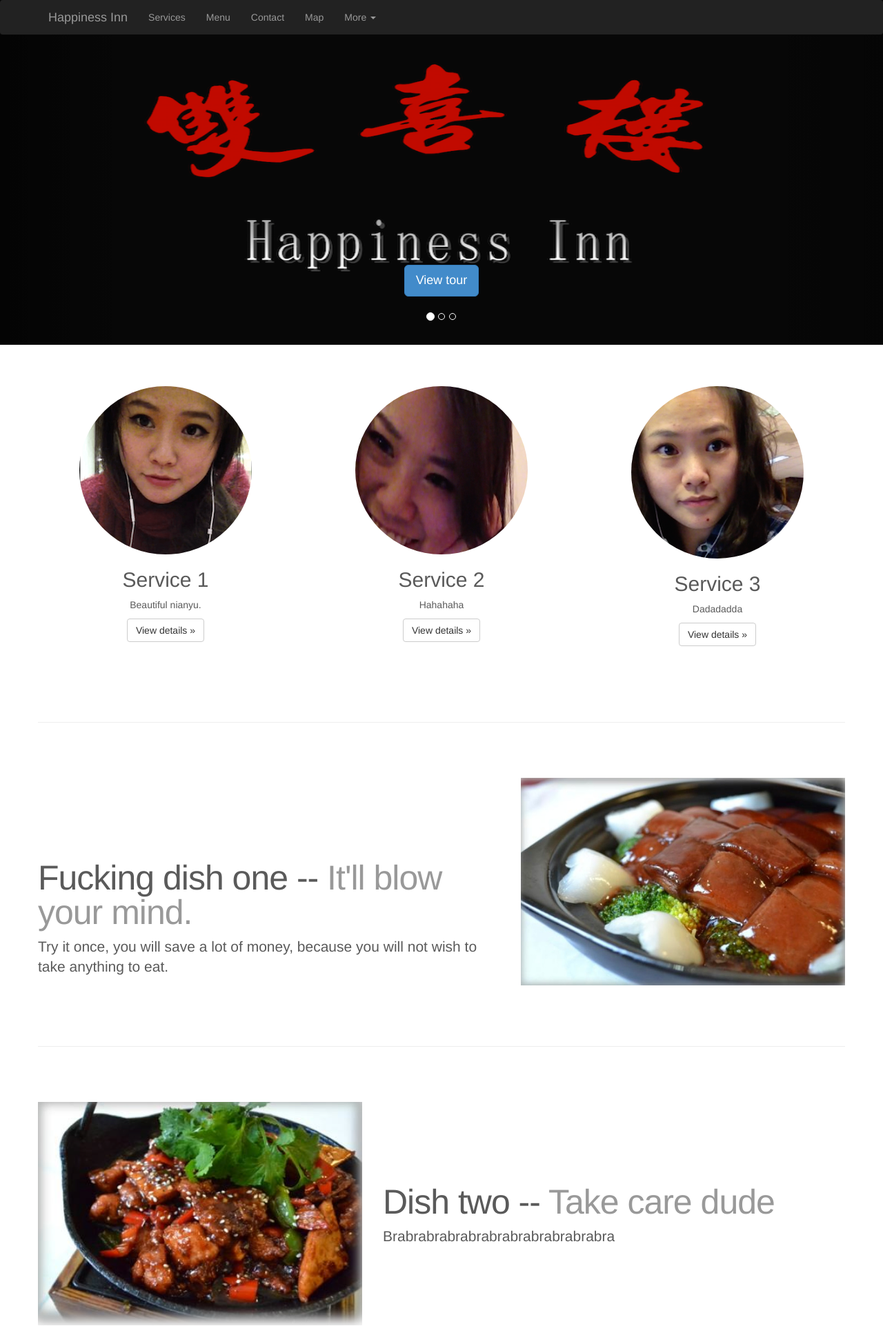
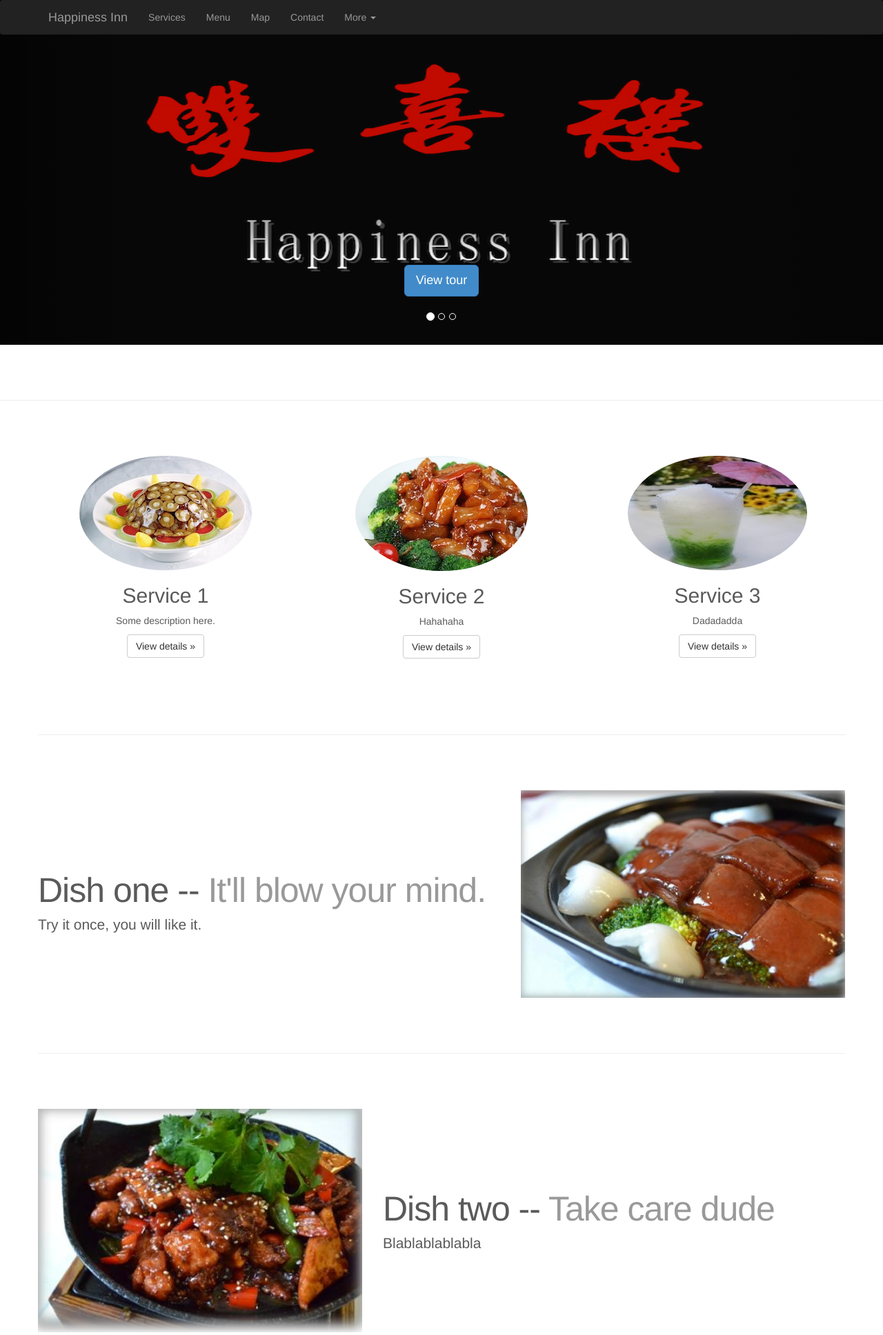
Before and after one commit to wonderwoman06/restaurant, a PHP site: page / in a window 1280 px wide. Shown: the top 1936 px of the page at 69% size. Run offline with PHP 8.4, Linux system fonts and the light colour scheme; some libraries are stand-ins or nearby versions.

Commit message:
fix user experience

```diff
--- a/css/style.css
+++ b/css/style.css
@@ -16,5 +16,22 @@ footer{
 	text-align:center;
 
 
-	margin-bottom: 10em;
+	margin-bottom: 20em;
 }
+
+
+
+
+@media only screen and (max-width: 959px) {}
+
+/* Tablet Portrait size to standard 960 (devices and browsers) */
+@media only screen and (min-width: 768px) and (max-width: 959px) {}
+
+/* All Mobile Sizes (devices and browser) */
+@media only screen and (max-width: 767px) {}
+
+/* Mobile Landscape Size to Tablet Portrait (devices and browsers) */
+@media only screen and (min-width: 480px) and (max-width: 767px) {}
+
+/* Mobile Portrait Size to Mobile Landscape Size (devices and browsers) */
+@media only screen and (max-width: 479px) {}
--- a/index.html
+++ b/index.html
@@ -46,8 +46,9 @@
               <ul class="nav navbar-nav">
                 <li><a href="#service">Services</a></li>
                 <li><a href="#menu">Menu</a></li>
+                <li><a href="#navimap">Map</a></li>
                 <li><a href="#contact">Contact</a></li>
-                <li><a href="#map">Map</a></li>
+
 
                 <li class="dropdown">
                   <a href="#" class="dropdown-toggle" data-toggle="dropdown">More <b class="caret"></b></a>
@@ -95,21 +96,21 @@
           </div>
         </div>
         <div class="item">
-          <img src="img/slide2.jpg" alt="Second slide" class="img-responsive">
+          <img src="img/slide2.png" alt="Second slide" class="img-responsive">
           <div class="container">
             <div class="carousel-caption">
               <h1>Server the best for you</h1>
-              <p>You thought!</p>
+              <p>Your choice!</p>
               <p><a class="btn btn-lg btn-primary" href="#" role="button">Come to punch me</a></p>
             </div>
           </div>
         </div>
         <div class="item">
-          <img src="img/slide3.jpeg" alt="Third slide" class="img-responsive">
+          <img src="img/slide3.jpg" alt="Third slide" class="img-responsive">
           <div class="container">
             <div class="carousel-caption">
-              <h1>Do you know the funcking boss here?</h1>
-              <p>Don't trust anything you hear from us.</p>
+              <h1>Do you know our features here?</h1>
+              <p>Hey! It's worth coming.</p>
               <p><a class="btn btn-lg btn-primary" href="#" role="button">Please like this page</a></p>
             </div>
           </div>
@@ -129,28 +130,31 @@
     ================================================== -->
     <!-- Wrap the rest of the page in another container to center all the content. -->
 
+    <a id="service">
+     <hr class="featurette-divider">
+    </a>
     <div class="container marketing">
 
       <!-- Three columns of text below the carousel -->
       <div class="row">
         <div class="col-lg-4">
-         <a id="service">
-          <img class="img-circle" src="img/circle1.png" alt="Generic placeholder image">
-        </a>
+
+          <img class="img-circle" src="img/circle1.jpg" alt="Generic placeholder image">
+
           <h2>Service 1</h2>
 
-          <p>Beautiful nianyu.</p>
+          <p>Some description here.</p>
           <p><a class="btn btn-default" href="#" role="button">View details &raquo;</a></p>
         </div><!-- /.col-lg-4 -->
         <div class="col-lg-4">
-          <img class="img-circle" src="img/circle2.png" alt="Generic placeholder image">
+          <img class="img-circle" src="img/circle2.jpg" alt="Generic placeholder image">
           <h2>Service 2</h2>
           <p>Hahahaha</p>
           <p><a class="btn btn-default" href="#" role="button">View details &raquo;</a></p>
         </div><!-- /.col-lg-4 -->
 
         <div class="col-lg-4">
-          <img class="img-circle" src="img/circle3.png" alt="Generic placeholder image">
+          <img class="img-circle" src="img/circle3.jpg" alt="Generic placeholder image">
           <h2>Service 3</h2>
           <p>Dadadadda</p>
           <p><a class="btn btn-default" href="#" role="button">View details &raquo;</a></p>
@@ -159,14 +163,14 @@
 
 
       <!-- START THE FEATURETTES -->
+         <a id="menu">
+      <hr class="featurette-divider">
+      </a>
+      <div class="row featurette">
 
-      <hr class="featurette-divider">
-      <a id="menu">
-      <div class="row featurette">
-      </a>
         <div class="col-md-7">
-          <h2 class="featurette-heading">Fucking dish one -- <span class="text-muted">It'll blow your mind.</span></h2>
-          <p class="lead">Try it once, you will save a lot of money, because you will not wish to take anything to eat.</p>
+          <h2 class="featurette-heading">Dish one -- <span class="text-muted">It'll blow your mind.</span></h2>
+          <p class="lead">Try it once, you will like it.</p>
         </div>
         <div class="col-md-5">
           <img class="featurette-image img-responsive" src="img/food1.jpg" alt="Generic placeholder image">
@@ -181,7 +185,7 @@
         </div>
         <div class="col-md-7">
           <h2 class="featurette-heading">Dish two -- <span class="text-muted">Take care dude</span></h2>
-          <p class="lead">Brabrabrabrabrabrabrabrabrabrabra</p>
+          <p class="lead">Blablablablabla</p>
         </div>
       </div>
 
@@ -197,21 +201,25 @@
         </div>
       </div>
 
+
+      <div id="navimap">
       <hr class="featurette-divider">
+      </div>
 
 
-
-<div id="map">
+  <div id="map">
 <iframe
-  width="600"
-  height="450"
+  width="800"
+  height="550"
   frameborder="2" style="border:5"
   src="https://www.google.com/maps/embed/v1/place?key=AIzaSyCyHUlbywDaLm-kvWLlgJUj0-3oPYbCFiw
     &q=Happiness+Inn,Newcastle+upon+Tyne ">
 </iframe>
+
+</div>
   <hr class="featurette-divider">
 
-</div>
+
 
 
         <footer>
```
Also changed, not shown: img/circle1.jpg (added), img/circle1.png (deleted), img/circle2.jpg (added), img/circle2.png (deleted), img/circle3.jpg (added), img/circle3.png (deleted), img/slide2.png (added), img/slide3.jpg (added).
